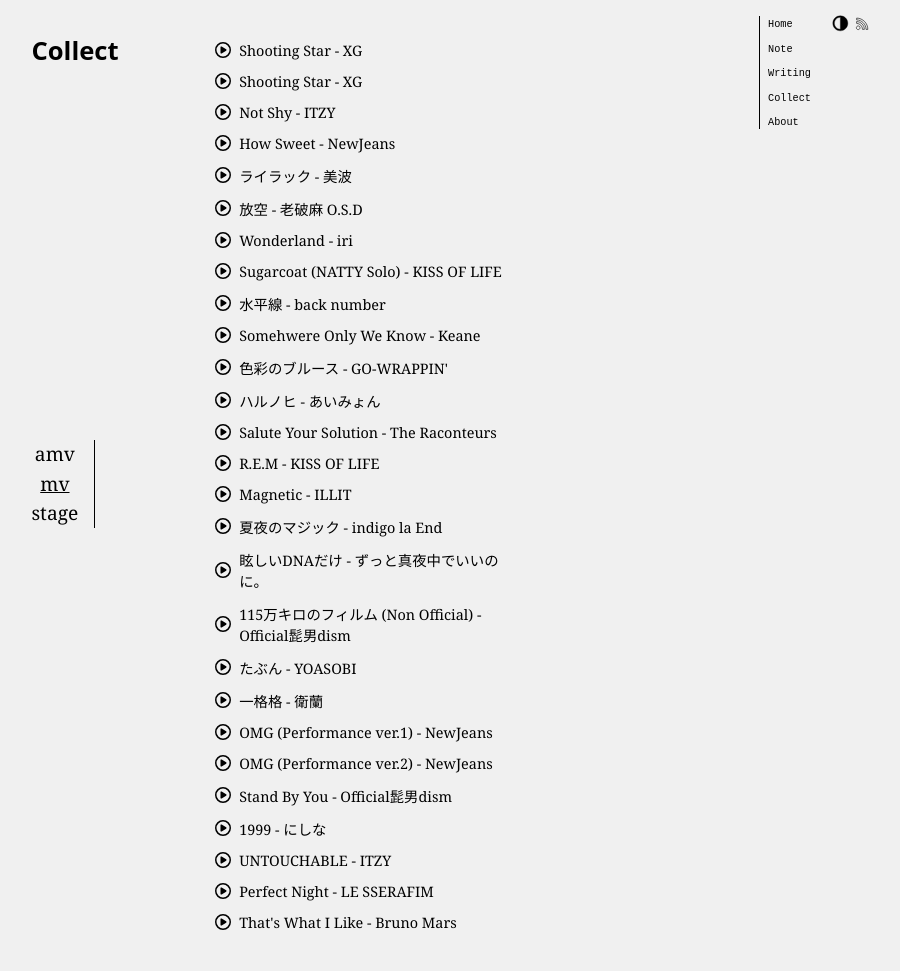
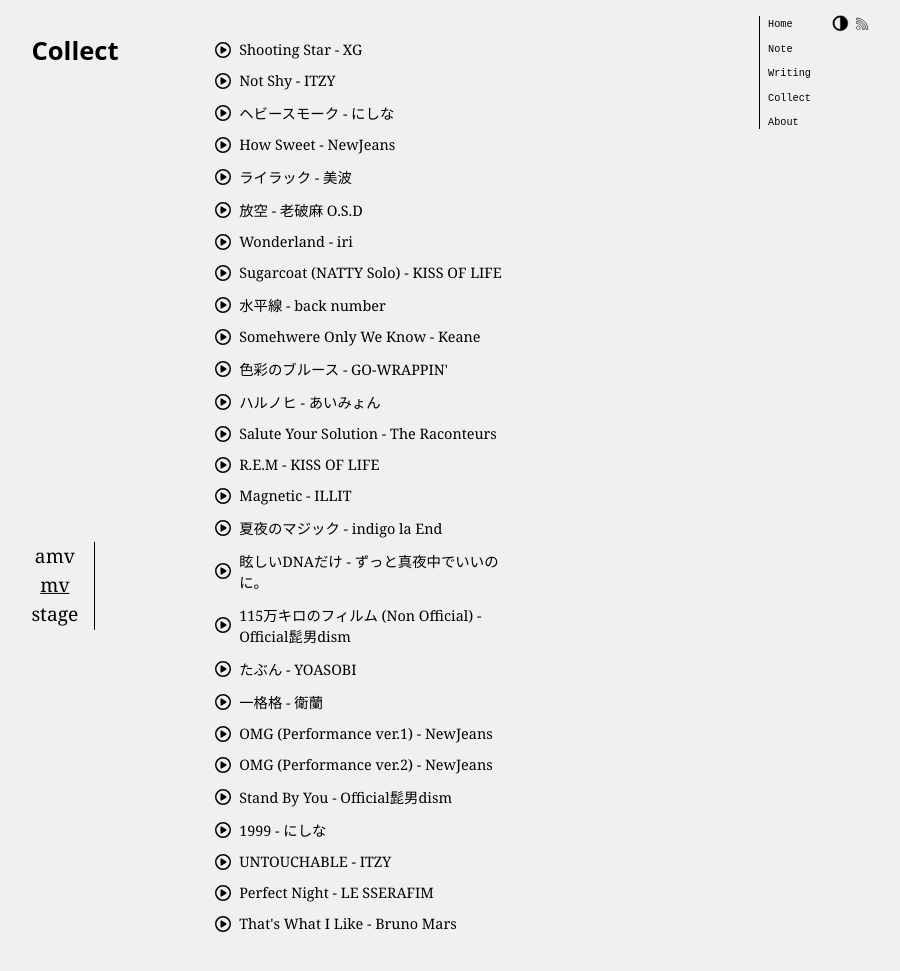
Before and after one commit to faithk7/faithk7.github.io, a Jekyll site: the page built from collect.html, in a window 1280 px wide. Shown: the top 971 px of the page, without its empty margins (361-1261 px from the left). Built offline with Jekyll 4.4.1, drawn with Linux system fonts in a browser that asks for light colours.

Commit message:
[fix] make sure the collection tile bar stays in the middle

```diff
--- a/_data/collect/mv.json
+++ b/_data/collect/mv.json
@@ -4,11 +4,11 @@
         "url": "https://www.youtube.com/embed/L7spCJxloLY?si=QcmTuuXhWBWNjgfA"
     },
     {
-        "title": "Shooting Star - XG",
+        "title": "Not Shy - ITZY",
         "url": "https://www.youtube.com/embed/IOKMx1jeCjY?si=KEYWUVbkbbm9vDVy"
     },
     {
-        "title": "Not Shy - ITZY",
+        "title": "ヘビースモーク - にしな",
         "url": "https://www.youtube.com/embed/uidm-GLH9Co"
     },
     {
--- a/_sass/_collect.scss
+++ b/_sass/_collect.scss
@@ -41,6 +41,8 @@
     width: auto;
     max-width: 200px;
     position: fixed;
+    top: 50%;
+    transform: translateY(-50%);
 }
 
 .c-collection-nav-container[data-theme="light"] {
```
